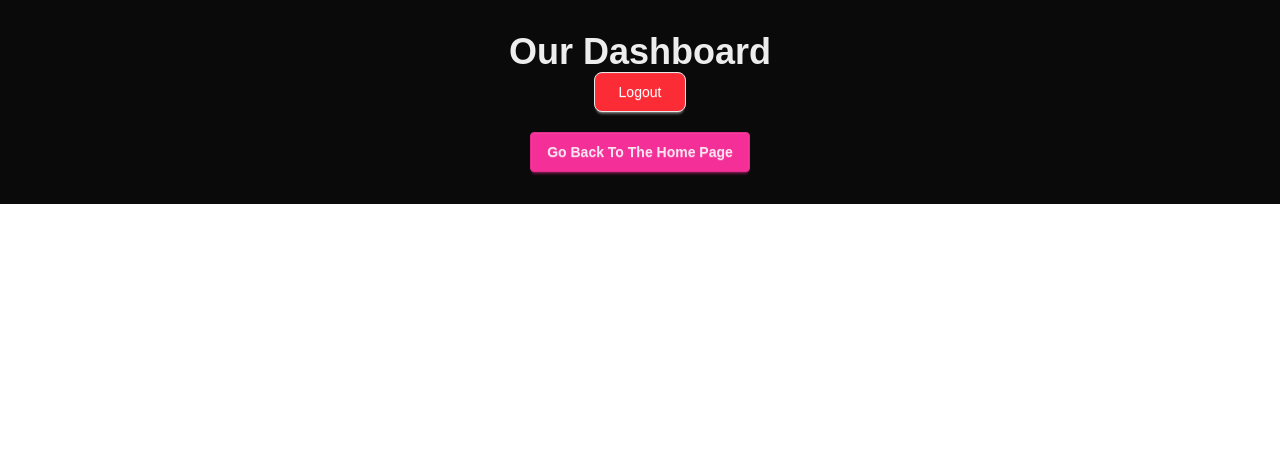
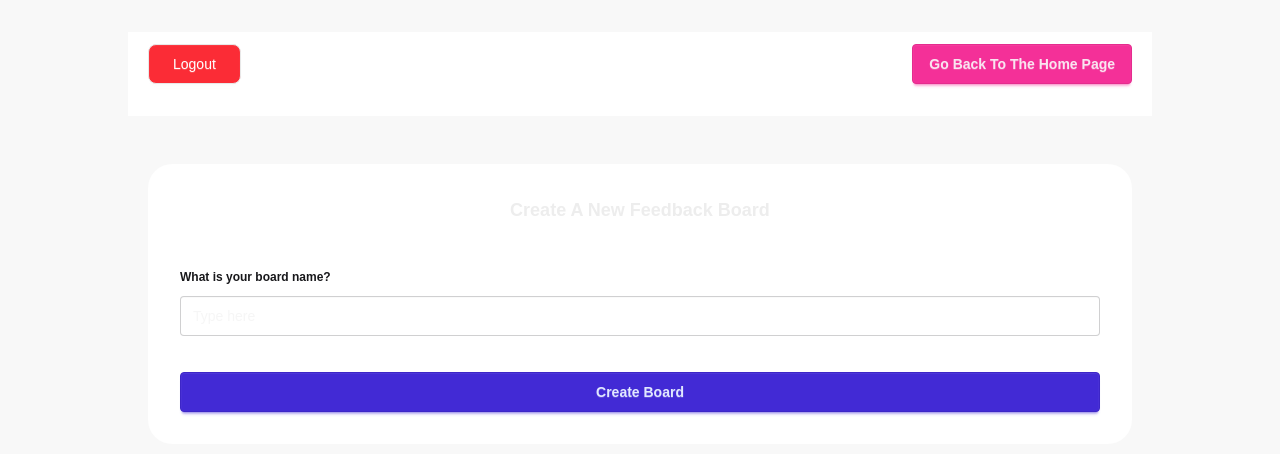
Before and after one commit to debchi12rami/codefast, a Next.js app: page /dashboard in a window 1280 px wide. Shown: the top 454 px of the page. Built offline with nearby package versions, Linux system fonts and the light colour scheme; no server answers; sample sign-in values are in the browser's storage.

Commit message:
Form New Board

```diff
--- /dev/null
+++ b/app/api/board/route.js
@@ -0,0 +1,66 @@
+import { NextResponse } from 'next/server';
+import { auth } from "@/auth"
+import connectMongo from "@/lib/mongoose";
+import User from "@/models/user";
+import Board from "@/models/board";
+
+export async function POST (request) {
+    try {
+        // handle POST request
+       const body = await request.json();
+
+       // 400 Bad Request: The client sent invalid data (e.g., missing required fields)
+       // Example: User submits a form without the 'name' field
+       if (!body.name){
+           return NextResponse.json({ error: 'Name is required' },
+            { status: 400 });
+       };
+
+       const session = await auth();
+
+       // 401 Unauthorized: The client is not authenticated
+       // Example: User tries to create a board without logging in
+       if(!session){
+        return NextResponse.json(
+            { error: 'Unauthorized' }
+            , {status: 401 });
+       }
+
+       await connectMongo();
+
+       await User.find({email : "hey@hey.com"});
+      const user = await User.findById(session.user.id);
+
+      const board = await Board.create({
+        userId: user._id,
+        name: body.name
+      });
+
+     user.boards.push(board._id);
+        await user.save();
+
+        // 200 OK: The request was successful
+        // Example: Board was created and linked to the user
+         return NextResponse.json();
+
+
+    }catch (e){
+        // 500 Internal Server Error: Something went wrong on the server
+        // Example: Database connection fails or unexpected error occurs
+        return NextResponse.json(
+            { error: e.message || 'Internal Server Error' },
+            { status: 500 }
+        );
+    }
+}
+
+//200 OK: Request succeeded (GET, POST, PUT, DELETE).
+//201 Created: Resource created (POST, PUT).
+//204 No Content: Request succeeded, no response body (DELETE).
+//400 Bad Request: Invalid client data.
+//401 Unauthorized: Authentication required.
+//403 Forbidden: Authenticated, but not allowed.
+//404 Not Found: Resource does not exist.
+//409 Conflict: Resource conflict (e.g., duplicate).
+//422 Unprocessable Entity: Validation error.
+//500 Internal Server Error: Unexpected server error.
--- a/app/dashboard/page.js
+++ b/app/dashboard/page.js
@@ -1,14 +1,21 @@
 import Link from 'next/link';
 import ButtonLogout from '@/components/buttonlogout';
 import ButtonHome from '@/components/ButtonHome';
+import FormNewBoard from '@/components/FormNewBoard';
+
 export default function Dashboard() {
   return (
-    <section className="p-8 text-center">
+    <section className="p-8 text-center bg-base-200 min-h-screen">
 
-        <h1 className="text-4xl font-extrabold text-center">Our Dashboard</h1>
-        <ButtonLogout/>
-        <ButtonHome/>
+        {/* header */}
+        <section className='max-w-5xl mx-auto bg-base-100 px-5 py-3 flex justify-between '>
+           <ButtonLogout/>
+           <ButtonHome/>
+        </section>
 
+        <section className='max-w-5xl mx-auto px-5 py-12'>
+                  <FormNewBoard />
+        </section>
     </section>
   );
 }
--- a/components/ButtonHome.js
+++ b/components/ButtonHome.js
@@ -4,7 +4,7 @@ import Link from 'next/link'
 const ButtonHome = () => {
   return (
     <div>
-      <Link rel="stylesheet" href="/"><button className='btn btn-secondary mt-5'>
+      <Link rel="stylesheet" href="/"><button className='btn btn-secondary mb-5'>
         Go Back To The Home Page
       </button></Link>
     </div>
--- /dev/null
+++ b/components/FormNewBoard.js
@@ -0,0 +1,61 @@
+"use client"
+import React from 'react'
+import { useState } from 'react'
+
+const FormNewBoard = () => {
+
+  const [boardName, setBoardName] = useState('');
+  const [isLoading , setIsLoading] = useState(false);
+  const handleSubmit = (event) => {
+    event.preventDefault();
+
+    if (isLoading){
+      return;
+    }
+
+    setIsLoading(true);
+
+    try {
+
+    }catch(error){
+      setIsLoading(false);
+    }
+  }
+
+  return (
+    <form className='bg-base-100 p-8 rounded-3xl space-y-8'
+    onSubmit={handleSubmit}
+    >
+
+      {/* Title */}
+      <p className='font-bold text-lg'>Create A New Feedback Board</p>
+
+      {/* Form */}
+
+      <fieldset className="fieldset">
+
+        <legend className="fieldset-legend float-start">What is your board name?</legend>
+        <input
+        required
+        type="text"
+        className="input w-full"
+        placeholder="Type here"
+        value={boardName}
+        onChange={(event) => setBoardName(event.target.value)}
+        />
+
+
+      </fieldset>
+
+      <button className='btn btn-primary btn-block' type='submit'>
+        {isLoading && <span className="loading loading-spinner text-success"></span>
+}
+        Create Board
+        </button>
+
+      {/* Button */}
+    </form>
+  )
+}
+
+export default FormNewBoard;
--- a/models/user.js
+++ b/models/user.js
@@ -11,7 +11,7 @@ const userSchema = new mongoose.Schema({
         lowercase: true,
     },
     image: {
-        type: string,
+        type: String,
     },
     boards: [
         {
@@ -22,4 +22,4 @@ const userSchema = new mongoose.Schema({
     ]
 });
 
-export default mongoose.models.user || mongoose.model("user" , userSchema)
+export default mongoose.models.user || mongoose.model("user" , userSchema);
--- a/package.json
+++ b/package.json
@@ -3,7 +3,7 @@
   "version": "0.1.0",
   "private": true,
   "scripts": {
-    "dev": "next dev --turbopack",
+    "dev": "next dev",
     "build": "next build",
     "start": "next start",
     "lint": "next lint"
```
Also changed, not shown: 1 other file (tests, documents, lock files or other folders).
